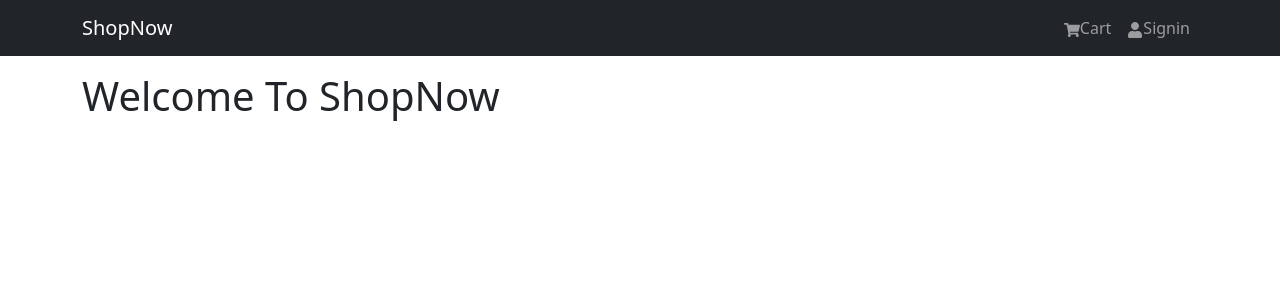
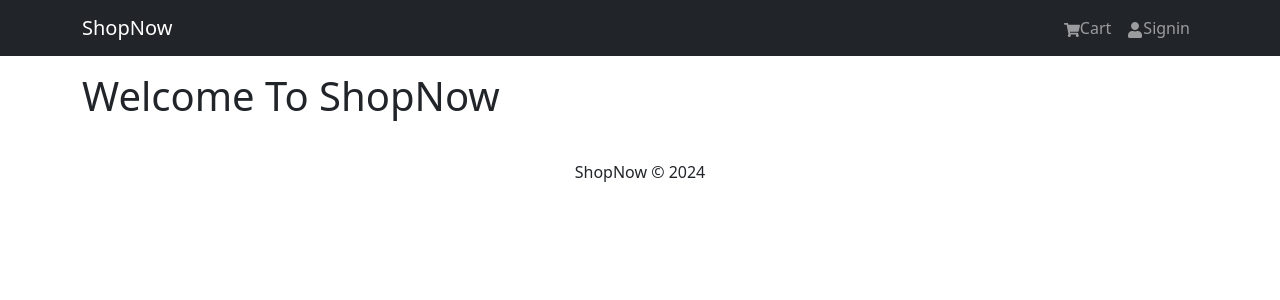
Before and after one commit to haileyesuschekol/ShopNow, a React (Vite) app in the folder frontend/: page / in a window 1280 px wide. Shown: the top 300 px of the page. Built offline with nearby package versions, Linux system fonts and the light colour scheme.

Commit message:
build  footer section

```diff
--- /dev/null
+++ b/frontend/components/Footer.jsx
@@ -0,0 +1,17 @@
+import { Container, Row, Col } from "react-bootstrap"
+const Footer = () => {
+  const currentYear = new Date().getFullYear()
+  return (
+    <footer>
+      <Container>
+        <Row>
+          <Col className="text-center py-3">
+            <p>ShopNow &copy; {currentYear}</p>
+          </Col>
+        </Row>
+      </Container>
+    </footer>
+  )
+}
+
+export default Footer
--- a/frontend/src/App.jsx
+++ b/frontend/src/App.jsx
@@ -1,5 +1,6 @@
 import { Container } from "react-bootstrap"
 import Header from "../components/Header"
+import Footer from "../components/Footer"
 function App() {
   return (
     <>
@@ -9,6 +10,7 @@
           <h1>Welcome To ShopNow</h1>
         </Container>
       </main>
+      <Footer />
     </>
   )
 }
```
